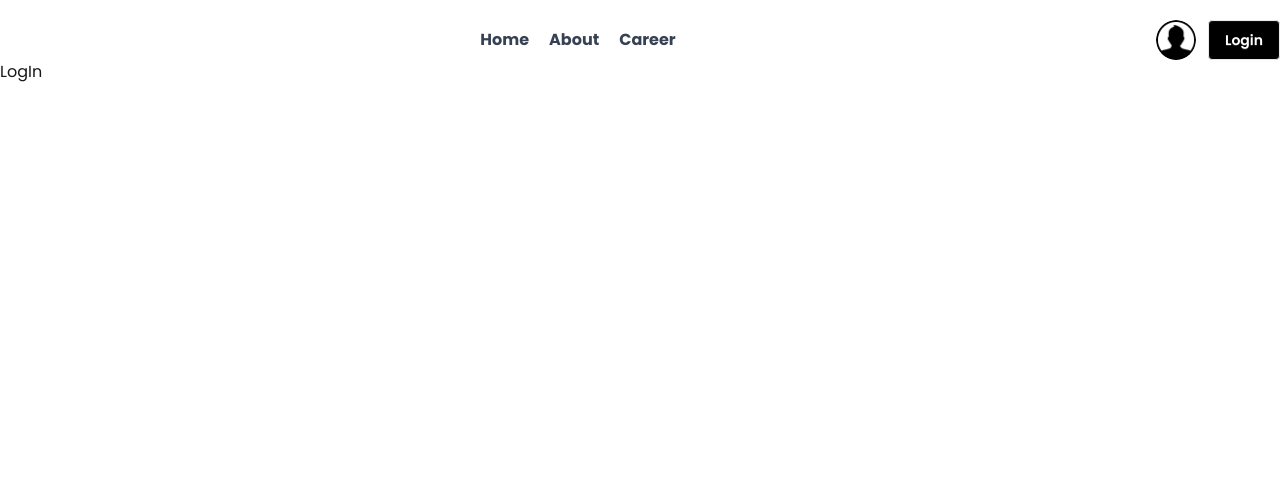
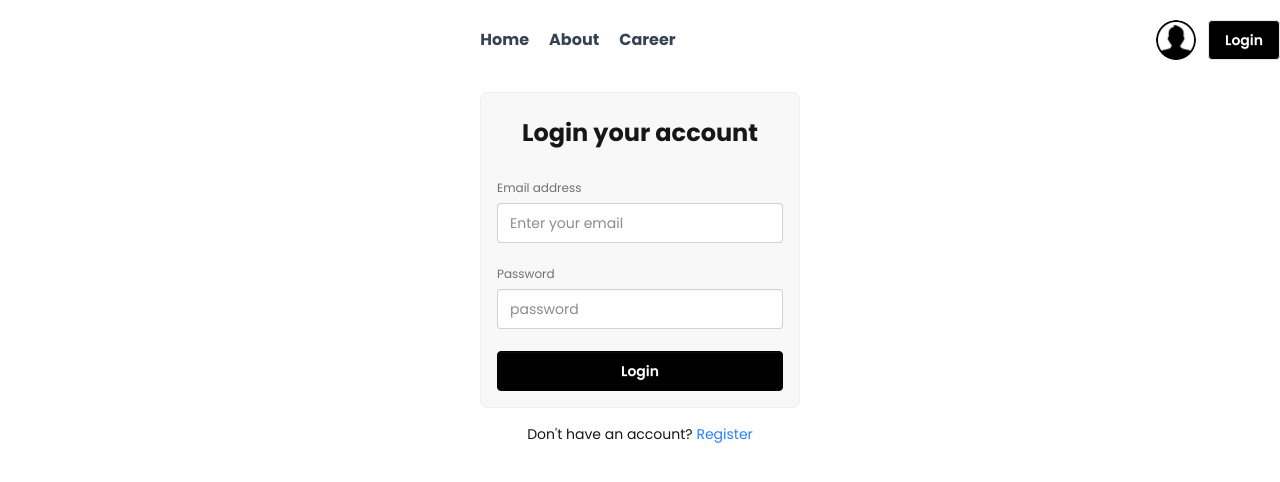
Before and after one commit to almahmudzihad/dragon-news-nextjs, a Next.js app: page /login in a window 1280 px wide. Shown: the top 482 px of the page. Built offline with nearby package versions, Linux system fonts and the light colour scheme.

Commit message:
login form and get value console

```diff
--- a/src/app/(auth)/login/page.jsx
+++ b/src/app/(auth)/login/page.jsx
@@ -1,9 +1,47 @@
-import React from 'react'
+"use client";
+import Link from "next/link";
+import React from "react";
 
 function LogIn() {
+  const handelLoginFun = (e) => {
+    e.preventDefault();
+    const email = e.target.email.value;
+    const password = e.target.password.value;
+    console.log(email, password);
+
+  }
   return (
-    <div>LogIn</div>
-  )
+    <div className="container mx-auto">
+      <div className="">
+        <form className="" onSubmit={handelLoginFun}>
+          <fieldset className="fieldset bg-base-200 border-base-300 rounded-box w-xs border p-4   m-auto mt-8">
+            <h1 className="text-2xl font-bold text-center p-2 ">
+              Login your account
+            </h1>
+            <label className="label mt-4">Email address</label>
+            <input
+              type="email"
+              className="input"
+              placeholder="Enter your email"
+              name="email"
+
+            />
+            <label className="label mt-4">Password</label>
+            <input type="password" className="input" placeholder="password" name="password" />
+            <button className="btn bg-black text-white border-black mt-4" >
+              Login
+            </button>
+          </fieldset>
+        </form>
+        <p className="text-center text-sm p-4">
+          Don't have an account?{" "}
+          <Link href="/register" className="text-blue-500">
+            Register
+          </Link>
+        </p>
+      </div>
+    </div>
+  );
 }
 
-export default LogIn
+export default LogIn;
```
